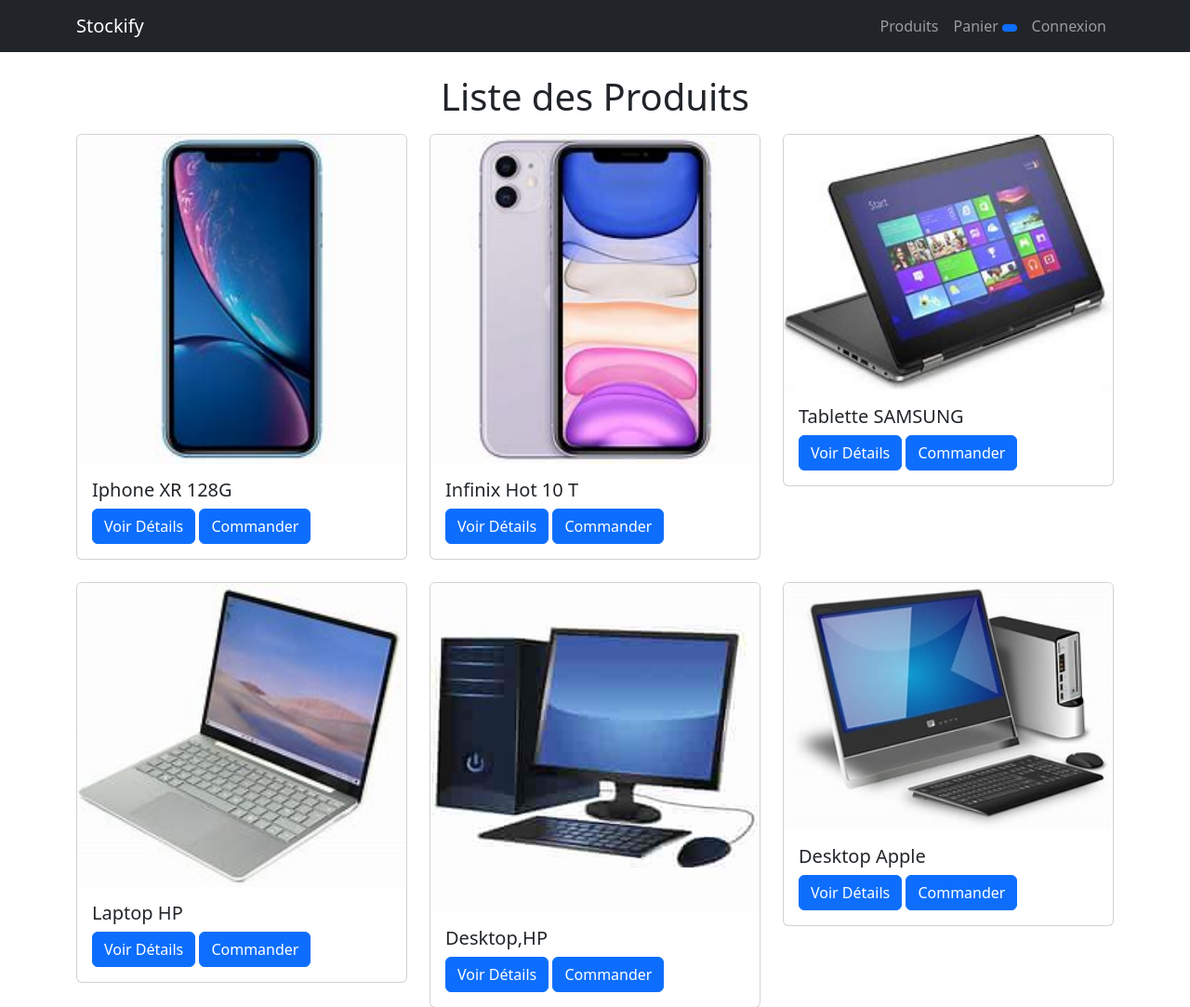
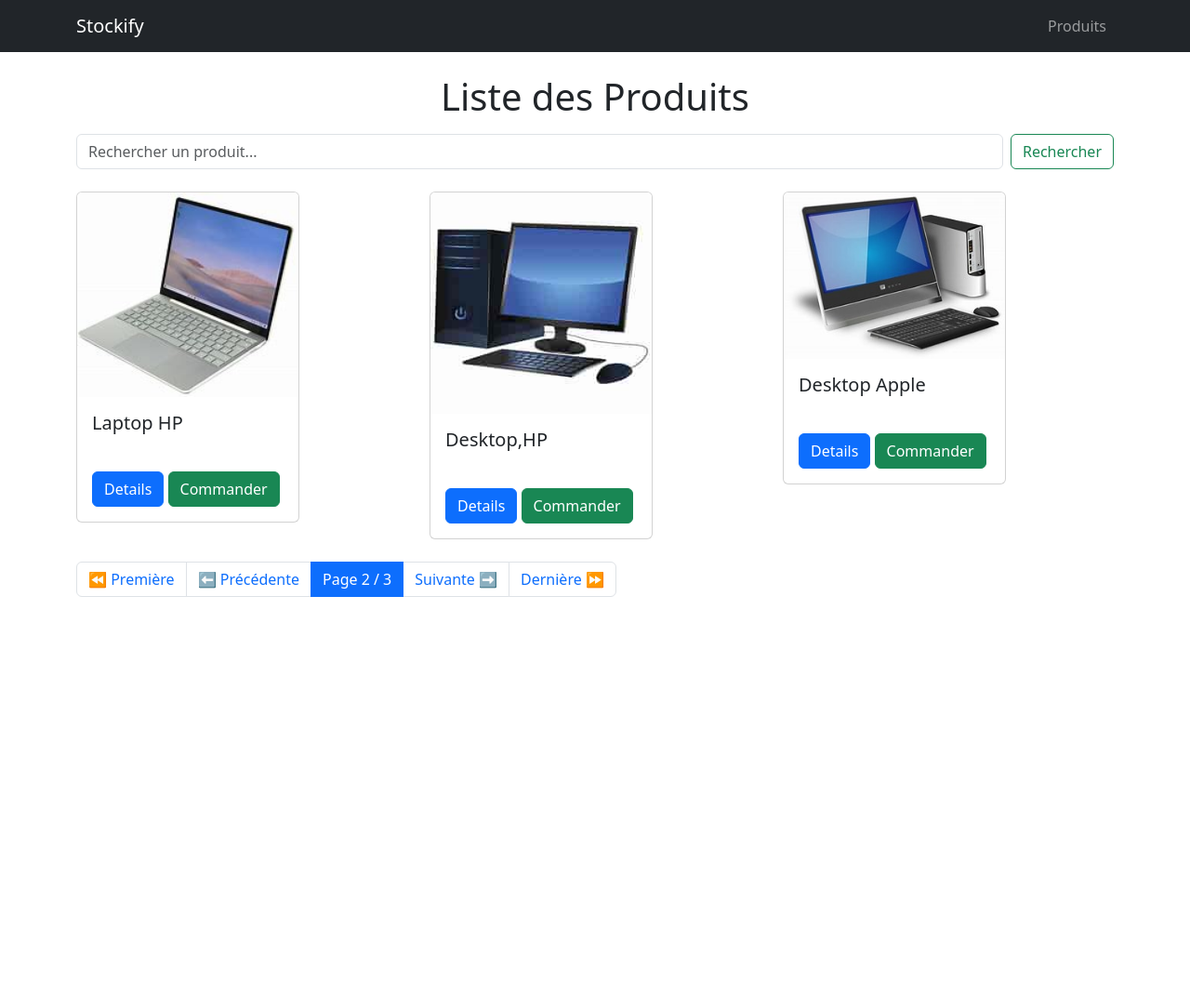
Before and after one commit to BoubakarPI/stockify.boukary.dev, a Django app: page /?page=2 in a window 1280 px wide. Shown: the top 1083 px of the page at 93% size. After the commit the page ends 642 px from the top, so only its background shows below. Run offline with Django 5.2, Linux system fonts and the light colour scheme; data comes from the database, SQL or seed files in the repository; both versions use the stored data as it was after the commit.

Commit message:
searchbar and pagination

```diff
--- a/src/inventory/admin.py
+++ b/src/inventory/admin.py
@@ -1,8 +1,7 @@
 from django.contrib import admin
 from .models import Product
 from .models import Commande
-from .models import CommandeItem
+
 # Register your models here.
 admin.site.register(Product)
-admin.site.register(CommandeItem)
 admin.site.register(Commande)
--- a/src/inventory/models.py
+++ b/src/inventory/models.py
@@ -2,6 +2,7 @@ from django.db import models
 from django.utils import timezone
 
 # Create your models here.
+
 
 class Product(models.Model):
     name = models.CharField(max_length=255)
@@ -11,9 +12,12 @@ class Product(models.Model):
     thumbnail = models.ImageField(upload_to="products", blank=True, null=True)
     created_at = models.DateTimeField(auto_now_add=True)
     updated_at = models.DateTimeField(auto_now=True)
-
+   # category = models.CharField(max_length=255,null=True,blank=False)
     def __str__(self):
         return self.name
+
+
+
 
 
 #class Commande(models.Model):
@@ -33,16 +37,3 @@ class Commande(models.Model):
     statut = models.CharField(max_length=20, choices=STATUT_CHOICES, default='en_entente')
     produit=models.ForeignKey(Product,on_delete=models.CASCADE,null=True)
     quantite=models.PositiveIntegerField(default=1)
-
-    def total(self):
-        total_commande = 0
-        for item in self.items.all():
-            total_commande += item.sous_total()
-
-
-class CommandeItem(models.Model):
-    commande=models.ForeignKey(Commande,related_name="items",on_delete=models.CASCADE)
-    produit=models.ForeignKey(Product,on_delete=models.CASCADE)
-    quantite=models.PositiveIntegerField()
-    def sous_total(self):
-        return self.produit.prix*self.quantite
--- a/src/inventory/templates/main.html
+++ b/src/inventory/templates/main.html
@@ -21,29 +21,22 @@
                     <li class="nav-item">
                         <a class="nav-link" href="{% url 'product_list' %}">Produits</a>
                     </li>
-                    <li class="nav-item">
-                        <a class="nav-link" href="#">
-                            Panier
-                            <span class="badge bg-primary">
-                            <!--      {{ cart.items.count }}-->
-                            </span>
-                        </a>
-                    </li>
-                  <!--  {% if user.is_authenticated %}-->
-                        <li class="nav-item">
-                            <a class="nav-link" href="#">Déconnexion</a>
-                        </li>
-                    <!--  {% else %}-->
-                        <li class="nav-item">
-                            <a class="nav-link" href="#">Connexion</a>
-                        </li>
-                     <!-- {% endif %}-->
+
+
                 </ul>
             </div>
         </div>
     </nav>
+    {% if messages %}
+    {% for message in messages %}
+        <div class="alert alert-success" role="alert">
+            {{ message }}
+        </div>
+    {% endfor %}
+{% endif %}
+
 
 {% block contenu %}
 {% endblock %}
-</body>
-</html>
+<br>
+<footer>
--- a/src/inventory/templates/product_list.html
+++ b/src/inventory/templates/produit/gestion_produit.html
@@ -12,8 +12,7 @@
                         <img src="{{ product.thumbnail.url }}" class="card-img-top" alt="{{ product.name }}">
                         <div class="card-body">
                             <h5 class="card-title">{{ product.name }}</h5>
-                            <a href="{% url 'product_detail' product.id %}" class="btn btn-primary">Voir Détails</a>
-                            <a href="{% url 'ajouter_commande' %}" class="btn btn-primary">Commander</a>
+
                         </div>
                     </div>
                 </div>
@@ -21,6 +20,8 @@
                 <p>Aucun produit disponible.</p>
             {% endfor %}
         </div>
+        <a href="#" class="btn btn-primary">Voir les commandes</a>
+        <a href="{% url 'ajouter_produit' %}" class="btn btn-primary">Publier</a>
     </div>
 
     <script src="https://cdn.jsdelivr.net/npm/bootstrap@5.3.0/dist/js/bootstrap.bundle.min.js"></script>
--- a/src/inventory/templates/product_detail.html
+++ b/src/inventory/templates/produit/product_detail.html
@@ -42,7 +42,7 @@
             </div>
 
             <!-- Bouton de commande -->
-            <a href="{% url 'ajouter_commande' %}" class="btn btn-primary">Commander</a>
+            <a href="{% url 'ajouter_commande' product.id %}" class="btn btn-success">Commander</a>
 
         </div>
     </div>
--- /dev/null
+++ b/src/inventory/templates/produit/product_list.html
@@ -0,0 +1,65 @@
+{% extends 'main.html' %}
+{% block contenu %}
+
+<div class="container mt-4">
+    <h1 class="mb-3 text-center">Liste des Produits</h1>
+
+    <form class="d-flex">
+        <input class="form-control me-2" type="search" name="recherche" placeholder="Rechercher un produit..." aria-label="Recherche">
+        <button class="btn btn-outline-success" type="submit">Rechercher</button>
+    </form>
+
+    <br>
+
+
+
+        <div class="row">
+            {% for product in products %}
+                <div class="col-md-4 mb-4">
+                    <div class="card" style="width: 15rem;">
+                        <img src="{{ product.thumbnail.url }}" class="card-img-top" alt="{{ product.name }}">
+                        <div class="card-body">
+                          <h5 class="card-title">{{ product.name }}</h5>
+                              </div>
+
+                        <div class="card-body">
+                          <a href="{% url 'product_detail' product.id %}"   class="btn btn-primary">Details</a>
+                          <a href="{% url 'ajouter_commande' product.id %}"  class="btn btn-success">Commander</a>
+                        </div>
+                      </div>
+                  <!--  <div class="card">
+                        <img src="{{ product.thumbnail.url }}" class="card-img-top" alt="{{ product.name }}">
+                        <div class="card-body">
+                            <h5 class="card-title">{{ product.name }}</h5>
+                            <a href="{% url 'product_detail' product.id %}" class="btn btn-primary">Voir Détails</a>
+                            <a href="{% url 'ajouter_commande' product.id %}" class="btn btn-success">Commander</a>
+                        </div>
+                    </div>-->
+                </div>
+            {% empty %}
+                <p>Aucun produit dans cette catégorie.</p>
+            {% endfor %}
+        </div>
+
+        <!-- Pagination -->
+<nav>
+    <ul class="pagination">
+        {% if products.has_previous %}
+            <li class="page-item"><a class="page-link" href="?page=1">⏪ Première</a></li>
+            <li class="page-item"><a class="page-link" href="?page={{ products.previous_page_number }}">⬅️ Précédente</a></li>
+        {% endif %}
+
+        <li class="page-item active"><span class="page-link">Page {{ products.number }} / {{ products.paginator.num_pages }}</span></li>
+
+        {% if products.has_next %}
+            <li class="page-item"><a class="page-link" href="?page={{ products.next_page_number }}">Suivante ➡️</a></li>
+            <li class="page-item"><a class="page-link" href="?page={{ products.paginator.num_pages }}">Dernière ⏩</a></li>
+        {% endif %}
+    </ul>
+</nav>
+
+
+
+</div>
+
+{% endblock %}
--- a/src/inventory/urls.py
+++ b/src/inventory/urls.py
@@ -1,12 +1,11 @@
 from django.urls import path
 from . import views
+
 
 urlpatterns = [
     path('', views.product_list, name='product_list'),
     path('product/<int:product_id>/', views.product_detail, name='product_detail'),
-   # path('add-to-cart/<int:product_id>/', views.add_to_cart, name='ajouter_panier'),
-   # path('panier/', views.panier, name='panier'),
-    #path('finalize-order/', views.finalize_order, name='finalize_order'),
-    path('commande/<int:commande_id>/', views.commande_detail, name='commande_detail'),
+    path('ajouter_commande/<int:product_id>/', views.ajouter_commande, name='ajouter_commande'),
     path('ajouter_commande/', views.ajouter_commande, name='ajouter_commande'),
+
 ]
--- a/src/inventory/views.py
+++ b/src/inventory/views.py
@@ -1,26 +1,57 @@
 from django.shortcuts import render, redirect,get_object_or_404
-from .forms import  CommandeForm
-from .models import Product, Commande,CommandeItem
+from .models import Product
+from django.contrib import messages
+from .forms import CommandeForm
+from django.core.paginator import Paginator, EmptyPage, PageNotAnInteger
+
+
+
+
 
 def product_list(request):
     products = Product.objects.all()
-    return render(request, 'product_list.html', {'products': products})
+
+    # Gestion de la recherche
+    query = request.GET.get('recherche')
+    if query:
+        products = products.filter(name__icontains=query)
+
+    # Pagination
+    paginator = Paginator(products, 3)  # 3 produits par page
+    page = request.GET.get('page')
+
+    try:
+        products = paginator.page(page)
+    except PageNotAnInteger:
+        products = paginator.page(1)  # Si la page n'est pas un entier, afficher la première page
+    except EmptyPage:
+        products = paginator.page(paginator.num_pages)  # Si la page est trop grande, afficher la dernière page
+
+    return render(request, 'produit/product_list.html', {'products': products})
+
+
+
 
 def product_detail(request, product_id):
     product = get_object_or_404(Product, id=product_id)
-    return render(request, 'product_detail.html', {'product': product})
+    return render(request, 'produit/product_detail.html', {'product': product})
 
-def ajouter_commande(request):
-    form = CommandeForm()
+
+def ajouter_commande(request, product_id=None):
+    produit = None
+    if product_id:
+        produit = get_object_or_404(Product, id=product_id)
+
     if request.method == 'POST':
         form = CommandeForm(request.POST)
         if form.is_valid():
-            form.save()
-            return redirect('/')  # Redirecte vers la page panier après la soumission du formulaire
-    context = {'form': form}
-    return render(request, 'ajouter_commande.html', context)
+            commande = form.save(commit=False)
+            if produit:
+                commande.produit = produit  # Associer le produit
+            commande.save()
+            messages.success(request, "Commande effectuée avec succès ! Vous pouvez commander à nouveau.")  # ✅ Message de succès
+            return redirect('/')  # Redirection vers la liste des commandes
+    else:
+        form = CommandeForm(initial={'produit': produit})
 
-
-def commande_detail(request, commande_id):
-    commande = get_object_or_404(Commande, id=commande_id)
-    return render(request, 'commande_detail.html', {'commande': commande})
+    return render(request, 'commande/ajouter_commande.html', {'form': form, 'produit': produit})
```
Also changed, not shown: src/inventory/forms.py (+10 -2 lines), src/inventory/templates/commande.html (deleted, +0 -17 lines), src/inventory/templates/commande_details.html (deleted, +0 -17 lines), src/inventory/templates/produit/ajouter_produit.html (added, +9 -0 lines), src/db.sqlite3, src/inventory/migrations/0008_category_product_category.py (added), src/inventory/migrations/0009_remove_product_category_delete_category.py (added), src/inventory/templates/commande/ajouter_commande.html (renamed from src/inventory/templates/ajouter_commande.html), src/media/products/default.png (added), src/media/products/guitare.jpeg (added), src/media/products/télécharger_4.jpeg (added).
